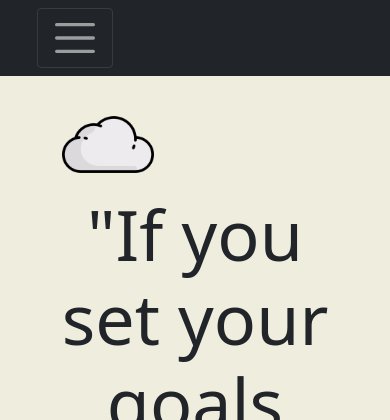
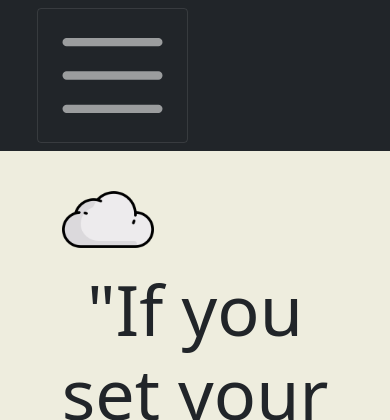
Before and after one commit to rharr003/personal-site, a Flask app: page / in a window 390 px wide. Shown: the top 420 px of the page. Run offline with Flask 2, Linux system fonts and the light colour scheme; some libraries are stand-ins or nearby versions.

Commit message:
testing font sizes for mobile

```diff
--- a/static/css/styles.css
+++ b/static/css/styles.css
@@ -330,12 +330,14 @@ font-size: 1.5rem;
     }
 
     .navbar-brand {
-        font-size: 80px;
+        font-size: 60px;
     }
 
     .navbar-toggler-icon {
-        height: 50px;
-        width: 50px;
+        height: 125px;
+        width: 125px;
+        padding-top: 20px;
+        padding-bottom: 20px;
     }
 
 }
```
